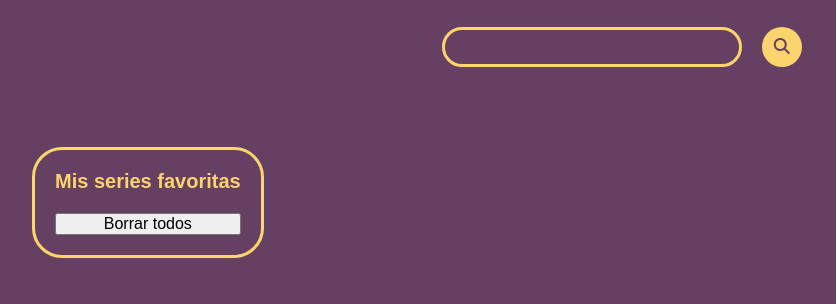
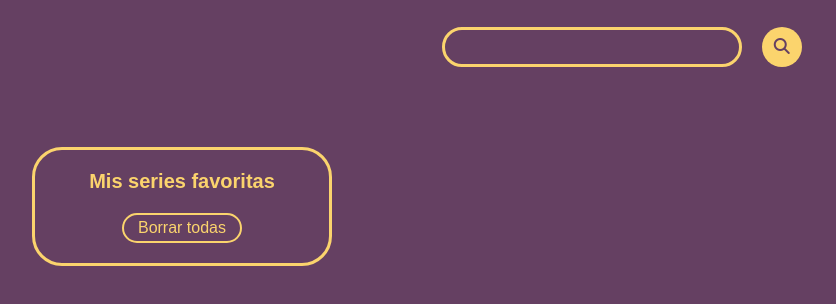
Before and after one commit to albasmg/modulo-2-evaluacion-final-albasmg, a website: page src/html/index.html in a window 1280 px wide. Shown: the part 76-380 px from the top of the page, without its empty margins (18-854 px from the left). Drawn offline with nearby package versions, Linux system fonts and the light colour scheme; files that its build step writes are made by us from their sources.

Commit message:
fix styles

```diff
--- a/src/html/partials/main.html
+++ b/src/html/partials/main.html
@@ -11,11 +11,13 @@
   <div class="results">
     <div class="favorites">
       <h2 class="favorites__heading">Mis series favoritas</h2>
-      <button class="js-removeAllFavoritesButton avorites__removeAll">
-        Borrar todos
+      <button class="js-removeAllFavoritesButton favorites__removeAll">
+        Borrar todas
       </button>
       <div class="js-favoritesContainer favorites__mainContainer"></div>
     </div>
-    <div class="series js-resultsContainer"></div>
+    <div>
+      <div class="series js-resultsContainer"></div>
+    </div>
   </div>
 </main>
--- a/src/js/main.js
+++ b/src/js/main.js
@@ -94,7 +94,6 @@ const printFavorites = (favoriteSerie) => {
   );
 
   const handleRemoveAllFavoritesClick = () => {
-    // console.log('hola');
     favoriteSeries = [];
     localStorage.removeItem('series');
     favoritesContainer.innerHTML = '';
--- a/src/scss/layout/_main.scss
+++ b/src/scss/layout/_main.scss
@@ -36,6 +36,7 @@ body {
     border-radius: 30px;
     background-color: $secondary-color;
     outline: none;
+    cursor: pointer;
   }
 }
 
@@ -46,12 +47,14 @@ body {
 
 .favorites {
   border: 3px solid $secondary-color;
+  width: 300px;
   border-radius: 30px;
   padding: 20px;
   margin-left: 50px;
   margin-top: 80px;
   display: flex;
   flex-direction: column;
+  align-items: center;
 
   &__mainContainer {
     display: flex;
@@ -65,6 +68,17 @@ body {
     color: $secondary-color;
   }
 
+  &__removeAll {
+    width: 120px;
+    height: 30px;
+    background: none;
+    border: solid 2px $secondary-color;
+    border-radius: 30px;
+    color: $secondary-color;
+    outline: none;
+    cursor: pointer;
+  }
+
   &__container {
     display: flex;
     flex-direction: column;
@@ -72,7 +86,7 @@ body {
     align-items: center;
     width: 200px;
     padding: 10px;
-    margin: 0px 10px 10px 10px;
+    margin: 20px 10px 10px 10px;
     background-color: $secondary-color;
     border-radius: 30px;
   }
@@ -84,6 +98,8 @@ body {
     border-radius: 30px;
     background-color: $main-color;
     margin-bottom: 10px;
+    outline: none;
+    cursor: pointer;
   }
 
   &__image {
@@ -93,6 +109,7 @@ body {
 
   &__name {
     color: $main-color;
+    text-align: center;
   }
 }
 
@@ -100,7 +117,6 @@ body {
   margin-top: 80px;
   margin-left: 20px;
   display: flex;
-  align-items: flex-start;
   flex-wrap: wrap;
 
   &__container {
@@ -111,7 +127,6 @@ body {
     border: 4px solid $secondary-color;
     border-radius: 30px;
     width: 250px;
-    height: 400px;
     padding: 20px;
     margin: 0px 10px 20px 10px;
   }
```
